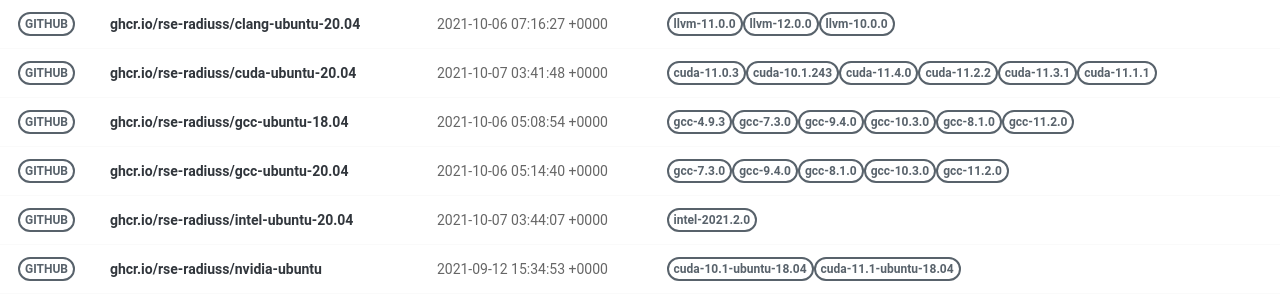
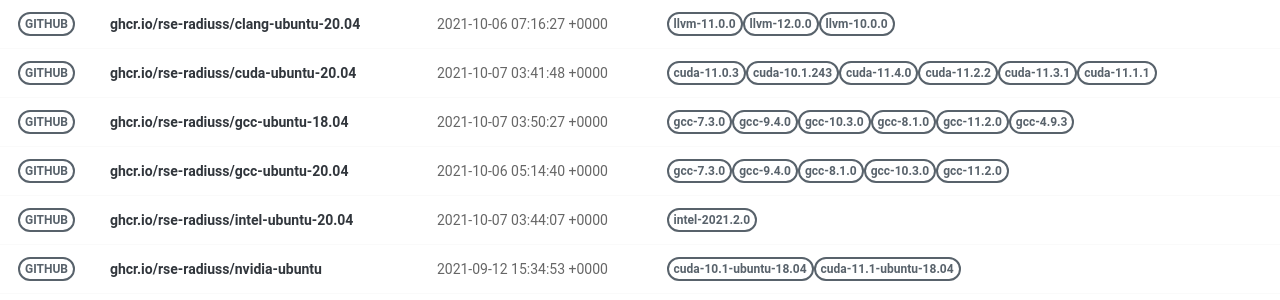
Before and after one commit to rse-ops/docker-images, a Jekyll site: the page built from pages/index.md, in a window 1280 px wide. Shown: the part 179-479 px from the top of the page. Built offline with Jekyll 4.4.1, drawn with Linux system fonts in a browser that asks for light colours; nearby versions of some CDN libraries.

Commit message:
Automated push to update library 2021-10-07

```diff
--- a/_library/ghcr.io-rse-radiuss-gcc-ubuntu-18.04.md
+++ b/_library/ghcr.io-rse-radiuss-gcc-ubuntu-18.04.md
@@ -1,14 +1,11 @@
 ---
 layout: container
 name: ghcr.io/rse-radiuss/gcc-ubuntu-18.04
-updated_at: 2021-10-06 05:08:54.000369
+updated_at: 2021-10-07 03:50:27.771642
 
 
 container_url: https://github.com/orgs/rse-radiuss/packages/container/package/gcc-ubuntu-18.04
 versions:
- - tag: gcc-4.9.3
-   dockerfile: https://github.com/rse-radiuss/docker-images/blob/main/ubuntu/gcc/Dockerfile
-   manifest: https://crane.ggcr.dev/manifest/ghcr.io/rse-radiuss/gcc-ubuntu-18.04:gcc-4.9.3
  - tag: gcc-7.3.0
    dockerfile: https://github.com/rse-radiuss/docker-images/blob/main/ubuntu/gcc/Dockerfile
    manifest: https://crane.ggcr.dev/manifest/ghcr.io/rse-radiuss/gcc-ubuntu-18.04:gcc-7.3.0
```
Also changed, not shown: other parts of _library/ghcr.io-rse-radiuss-gcc-ubuntu-18.04.md (+3 -0 lines).
